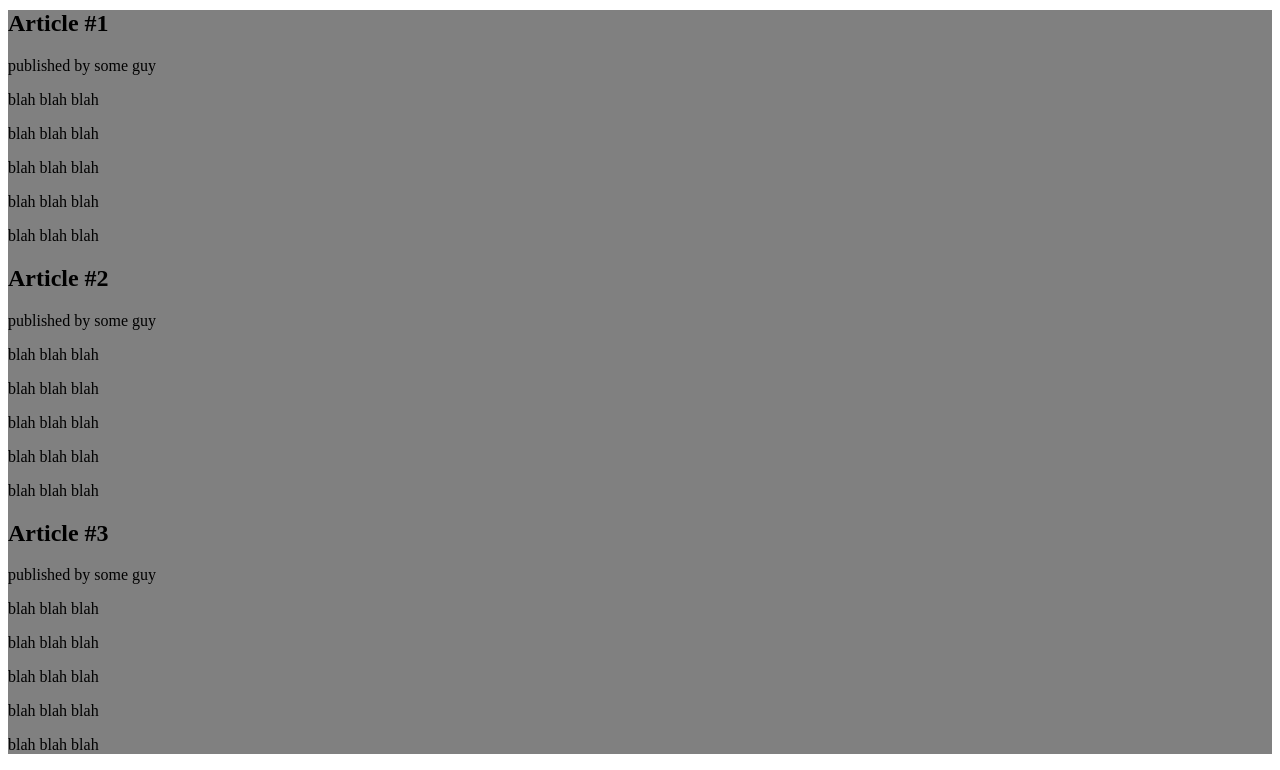
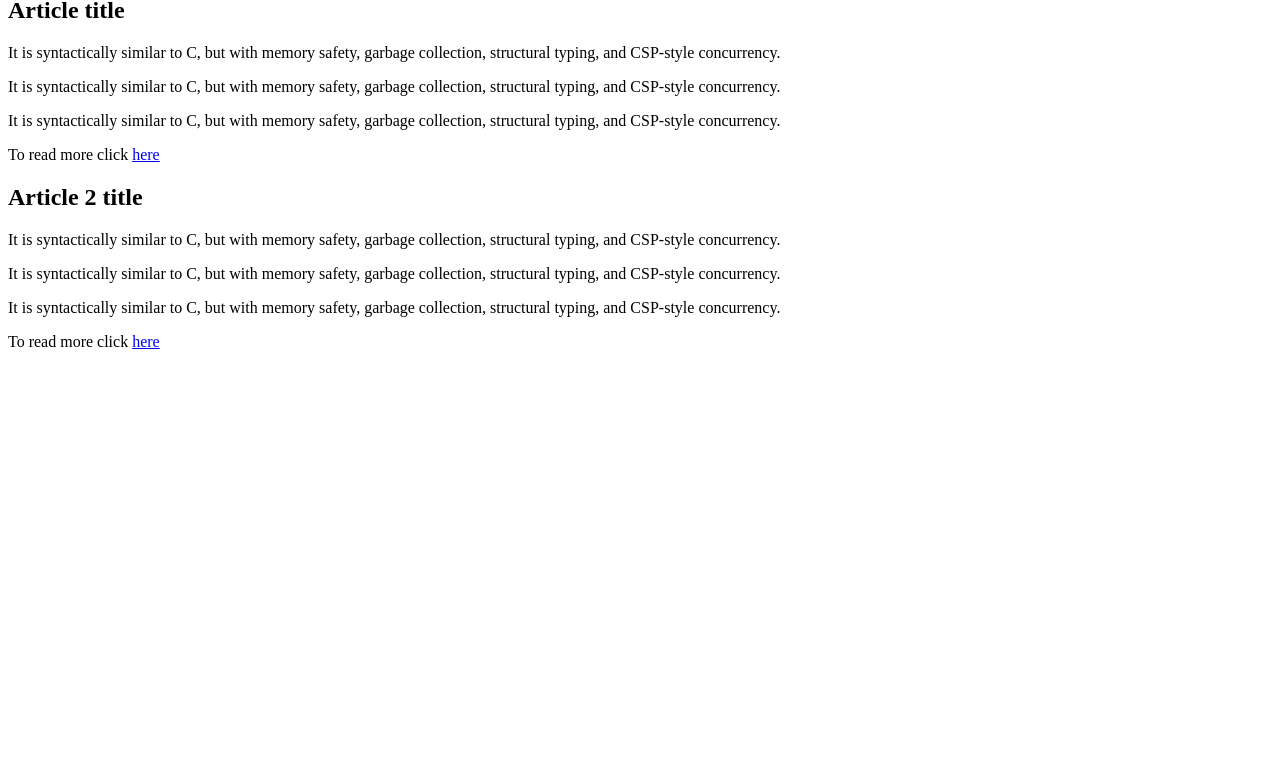
Before and after one commit to addis-hail/Learning-HTML-CSS-JavaScript, a plain HTML site: page css/articles.html in a window 1280 px wide. Shown: the part 70-840 px from the top of the page. After the commit the page ends 800 px from the top, so only its background shows below. Drawn offline with Linux system fonts and the light colour scheme.

Commit message:
nth child selector

```diff
--- a/css/articles.html
+++ b/css/articles.html
@@ -6,35 +6,31 @@
     </head>
 
     <body>
-        <div id="header">
-            <h1>Articles</h1>
-        </div>
 
-        <div id="all-articles">
+            <h2>Most Recent Articles</h2>
 
-            <h2>Article #1</h2>
-            <p>published by some guy</p>
-            <p>blah blah blah</p>
-            <p>blah blah blah</p>
-            <p>blah blah blah</p>
-            <p>blah blah blah</p>
-            <p>blah blah blah</p>
+            <article>
+                <h2>Article title</h2>
+                <p> It is syntactically similar to C, but with memory safety,
+                    garbage collection, structural typing, and CSP-style concurrency.</p>
+                <p> It is syntactically similar to C, but with memory safety,
+                        garbage collection, structural typing, and CSP-style concurrency.</p>
+                <p> It is syntactically similar to C, but with memory safety,
+                            garbage collection, structural typing, and CSP-style concurrency.</p>
+                <p>To read more click <a href="#">here </a></p>
+            </article>
 
-            <h2>Article #2</h2>
-            <p>published by some guy</p>
-            <p>blah blah blah</p>
-            <p>blah blah blah</p>
-            <p>blah blah blah</p>
-            <p>blah blah blah</p>
-            <p>blah blah blah</p>
+            <article>
+                <h2>Article 2 title</h2>
+                <p> It is syntactically similar to C, but with memory safety,
+                    garbage collection, structural typing, and CSP-style concurrency.</p>
+                <p> It is syntactically similar to C, but with memory safety,
+                        garbage collection, structural typing, and CSP-style concurrency.</p>
+                <p> It is syntactically similar to C, but with memory safety,
+                            garbage collection, structural typing, and CSP-style concurrency.</p>
+                <p>To read more click <a href="#">here </a></p>
+            </article>
 
-            <h2>Article #3</h2>
-            <p>published by some guy</p>
-            <p>blah blah blah</p>
-            <p>blah blah blah</p>
-            <p>blah blah blah</p>
-            <p>blah blah blah</p>
-            <p>blah blah blah</p>
-        </div>
+
     </body>
 </html>
--- a/css/syntax.css
+++ b/css/syntax.css
@@ -1,12 +1,6 @@
-span[class~="deck"]{
-    color: purple;
+li:nth-child(1), li:nth-child(7){
+    font-weight: bold;
 }
-div[id]{
-    background: grey;
+li:nth-child(3n+1){
+    background: pink;
 }
-a[href$="pdf"]{
-    color: green;
-}
-a[href^="http"]{
-    color: blueviolet;
-}
```
Also changed, not shown: css/lists.html (added, +24 -0 lines).
